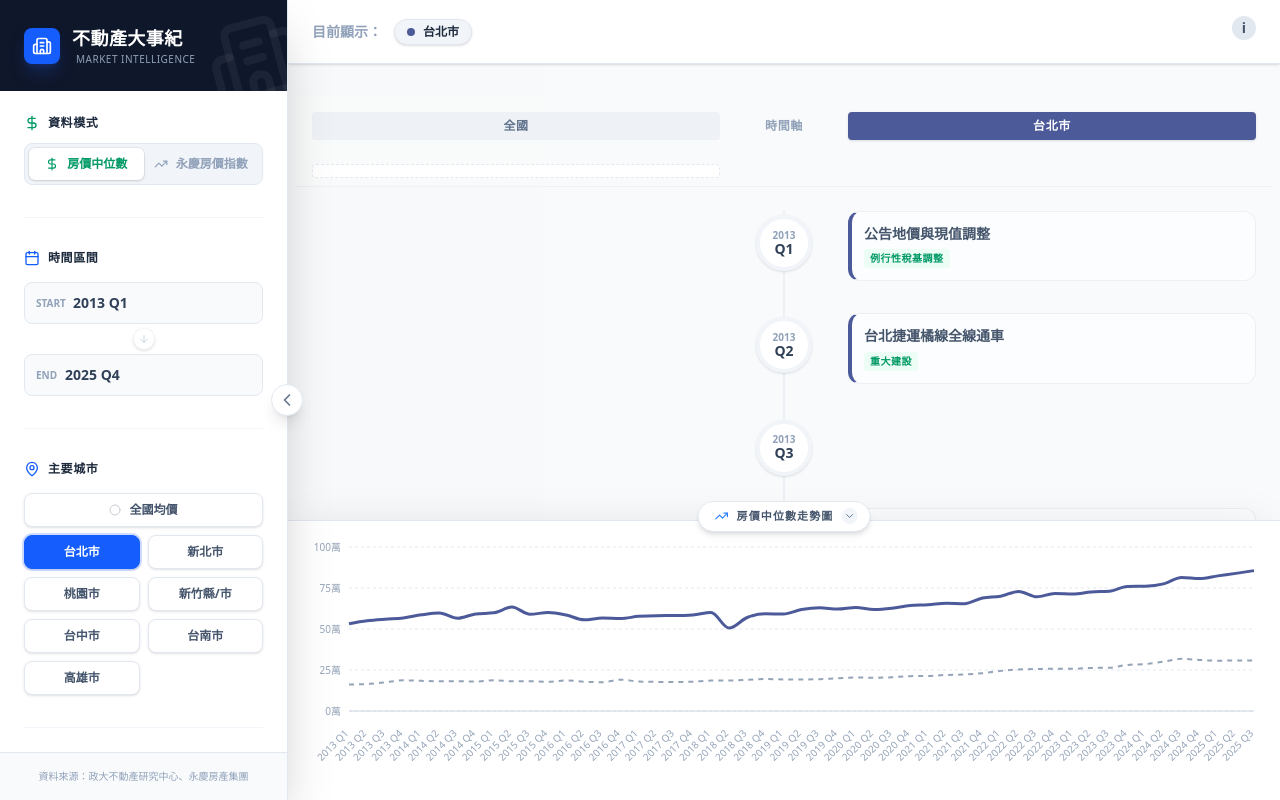
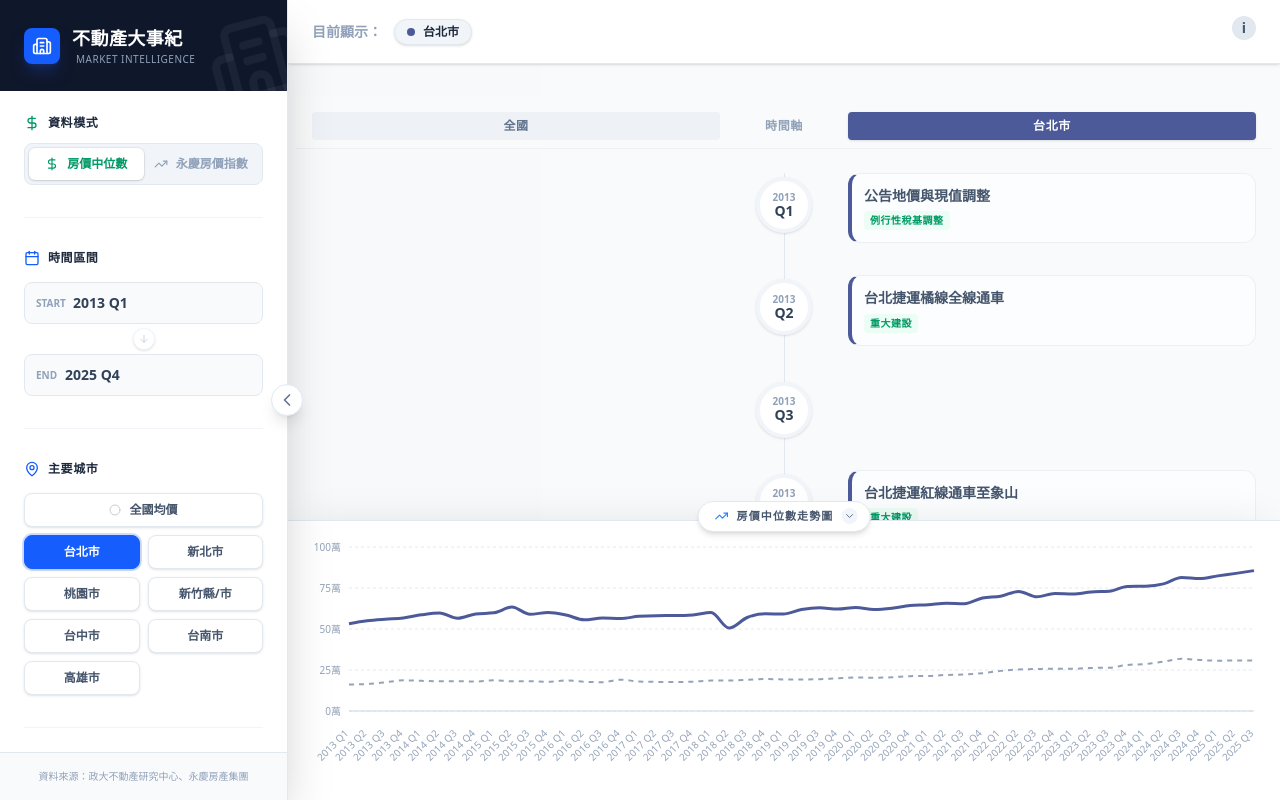
Before and after one commit to NCCU-rer/Real-Estate-Chronicle, a Next.js app: page / in a window 1280 px wide. Built offline with nearby package versions, Linux system fonts and the light colour scheme.

Commit message:
時間軸調整

```diff
--- a/src/components/EventList.tsx
+++ b/src/components/EventList.tsx
@@ -25,11 +25,8 @@ export default function EventList({ data, startPeriod, endPeriod, citiesOrder, m
   // 1. 有比較城市 -> 4欄 (全國 | 時間 | 主城市 | 比較城市)
   // 2. 僅全國模式 -> 2欄 (全國 | 時間) -> 這裡我們讓時間軸靠右，事件靠左
   // 3. 一般模式   -> 3欄 (全國 | 時間 | 主城市)
-  const gridClass = hasCompare
-    ? "grid-cols-[1fr_80px_1fr_1fr]"
-    : isNationOnly
-      ? "grid-cols-[1fr_80px]" // 全國模式：只剩兩欄
-      : "grid-cols-[1fr_80px_1fr]";
+  // ✨ 使用固定的三欄式佈局，確保時間軸永遠在中間
+  const gridClass = "grid-cols-[1fr_80px_1fr]";
 
   // ... useMemo 資料處理邏輯保持不變 ...
   const groupedData = useMemo(() => {
@@ -128,14 +125,15 @@ export default function EventList({ data, startPeriod, endPeriod, citiesOrder, m
       <div className="sticky top-0 z-40 pt-4 pb-2 -mx-4 px-4 backdrop-blur-md bg-gray-50/80 border-b border-slate-200/50">
         <div className={`
           hidden md:grid gap-6 text-xs font-bold uppercase tracking-wider text-slate-400
-          ${gridClass} {/* ✨ 使用動態 Grid */}
+          ${gridClass}
         `}>
           <div className="flex items-center justify-center bg-slate-200/50 py-1.5 rounded text-slate-500">
             全國
           </div>
           <div className="flex items-center justify-center">時間軸</div>
 
-          {/* ✨ 如果不是「僅全國模式」，才顯示主城市標題 */}
+          {/* 右側標題區 (巢狀 Grid) */}
+          <div className={`grid ${hasCompare ? 'grid-cols-2 gap-3' : ''}`}>
             {!isNationOnly && (
               <div
                 className="flex items-center justify-center py-1.5 rounded text-white shadow-sm"
@@ -144,26 +142,24 @@ export default function EventList({ data, startPeriod, endPeriod, citiesOrder, m
                 {mainCityName}
               </div>
             )}
-
-          {/* 比較城市標題 (有比較時才顯示) */}
+            {hasCompare && (
               <div className="flex items-center justify-center bg-white border border-slate-200 border-dashed text-slate-500 py-1.5 rounded px-2 text-center overflow-hidden text-ellipsis whitespace-nowrap">
-              {/* 取出 citiesOrder 中第 2 個以後的 ID (就是比較城市)，轉成名稱並用 " / " 連接 */}
                 {citiesOrder.slice(1).map(id => getCityName(id)).join(" / ")}
+              </div>
+            )}
           </div>
         </div>
       </div>
 
       {/* 2. 內容 */}
       <div className="relative mt-6 pb-32">
-        <div className="absolute left-1/2 -translate-x-1/2 top-0 bottom-0 w-px bg-linear-to-b from-slate-200 via-slate-300 to-transparent hidden md:block" />
-
         <div className="space-y-8">
-          {groupedData.map((group) => (
+          {groupedData.map((group, index) => (
             <div
               key={`${group.year}_${group.quarter}`}
               className={`
                 relative md:grid gap-6 group/row
-                ${gridClass} {/* ✨ 使用動態 Grid */}
+                ${gridClass}
               `}
             >
 
@@ -174,27 +170,38 @@ export default function EventList({ data, startPeriod, endPeriod, citiesOrder, m
 
               {/* 中：時間 */}
               <div className="relative flex justify-center h-full pt-1">
+                {/* 垂直的軸線，透過 style 向上延伸以填補間隙 */}
+                <div
+                  className="absolute w-px bg-slate-200 hidden md:block"
+                  style={{
+                    top: index === 0 ? '0' : '-2rem', // space-y-8 is 2rem
+                    bottom: '0',
+                  }}
+                />
+
                 <div className="sticky top-28 z-20 flex flex-col items-center justify-center w-14 h-14 rounded-full bg-white border-4 border-slate-100 shadow-sm text-center">
                   <span className="text-[10px] font-extrabold text-slate-400 block -mb-1">{group.year}</span>
                   <span className="text-sm font-black text-slate-700">{group.quarter}</span>
                 </div>
               </div>
 
-              {/* 右：主城市 (✨ 僅在非全國模式下顯示) */}
+              {/* 右：主城市與比較城市 (巢狀 Grid) */}
+              <div className={`grid ${hasCompare ? 'grid-cols-2 gap-6' : ''}`}>
+                {/* 主城市 (僅在非全國模式下顯示) */}
                 {!isNationOnly && (
                   <div className="flex flex-col gap-3">
                     {group.mainCityEvents.map((event, idx) => renderEventCard(event, idx, 'main'))}
                   </div>
                 )}
 
-              {/* 最右：比較城市 (僅在有比較時顯示) */}
+                {/* 比較城市 (僅在有比較時顯示) */}
                 {hasCompare && (
                   <div className="flex flex-col gap-3 relative">
                     <div className="absolute inset-y-0 -left-3 w-px border-l border-dashed border-slate-200 hidden md:block"></div>
                     {group.compareEvents.map((event, idx) => renderEventCard(event, idx, 'comp'))}
                   </div>
                 )}
-
+              </div>
             </div>
           ))}
         </div>
```
Lines whose indentation alone changed are shown as unchanged.
